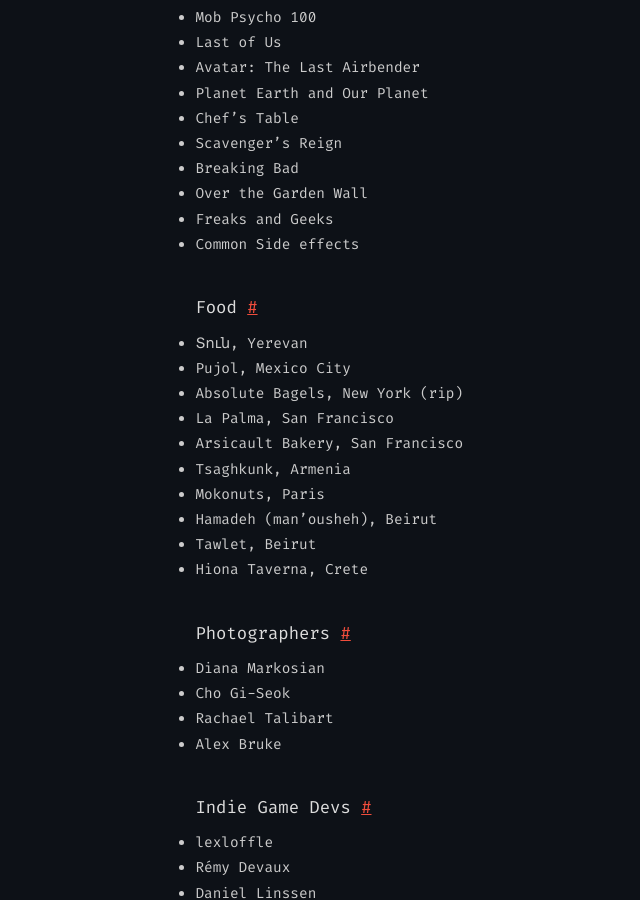
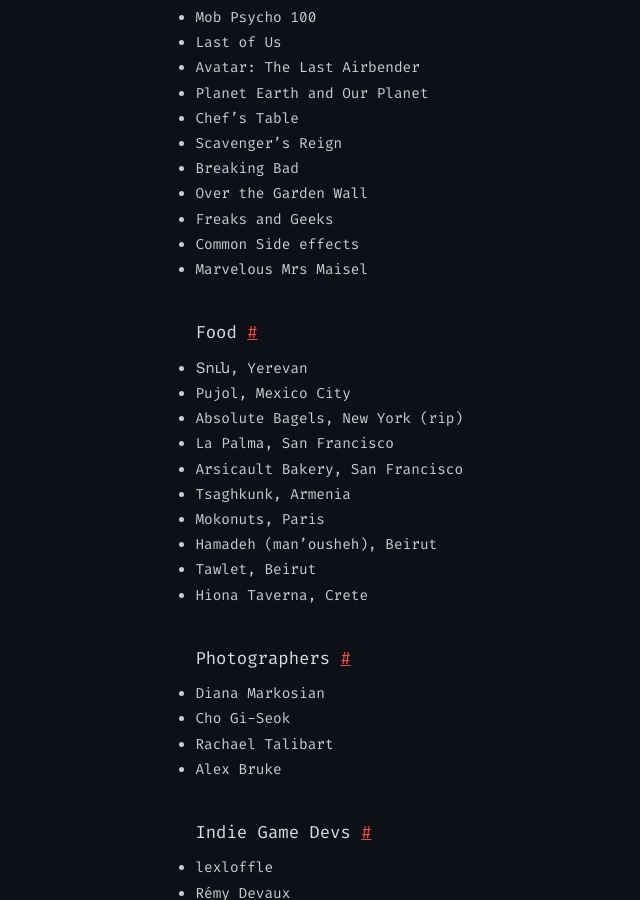
Before and after one commit to sourencho/sourencho.github.io, a Jekyll site: the page built from favorites.md, in a window 1280 px wide and 900 px high, scrolled down 2809 px. Shown: the whole window, without its empty margins (135-775 px from the left). Built offline with Jekyll 4.4.1, drawn with Linux system fonts in a browser that asks for light colours.

Commit message:
Update favorites.md

```diff
--- a/favorites.md
+++ b/favorites.md
@@ -118,6 +118,7 @@
 - Over the Garden Wall
 - Freaks and Geeks
 - Common Side effects
+- Marvelous Mrs Maisel
 
 ### Food
 - Տուն, Yerevan
```
